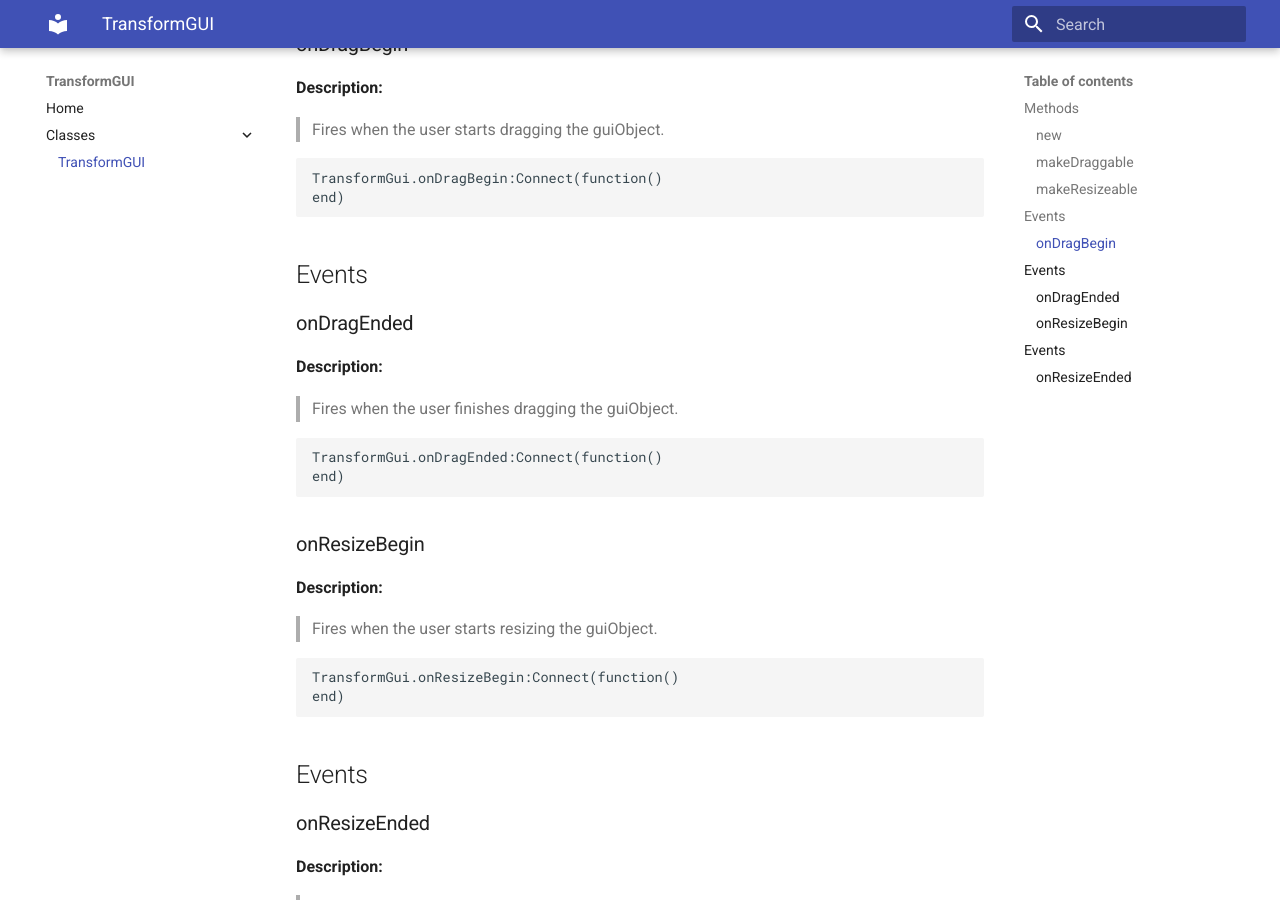
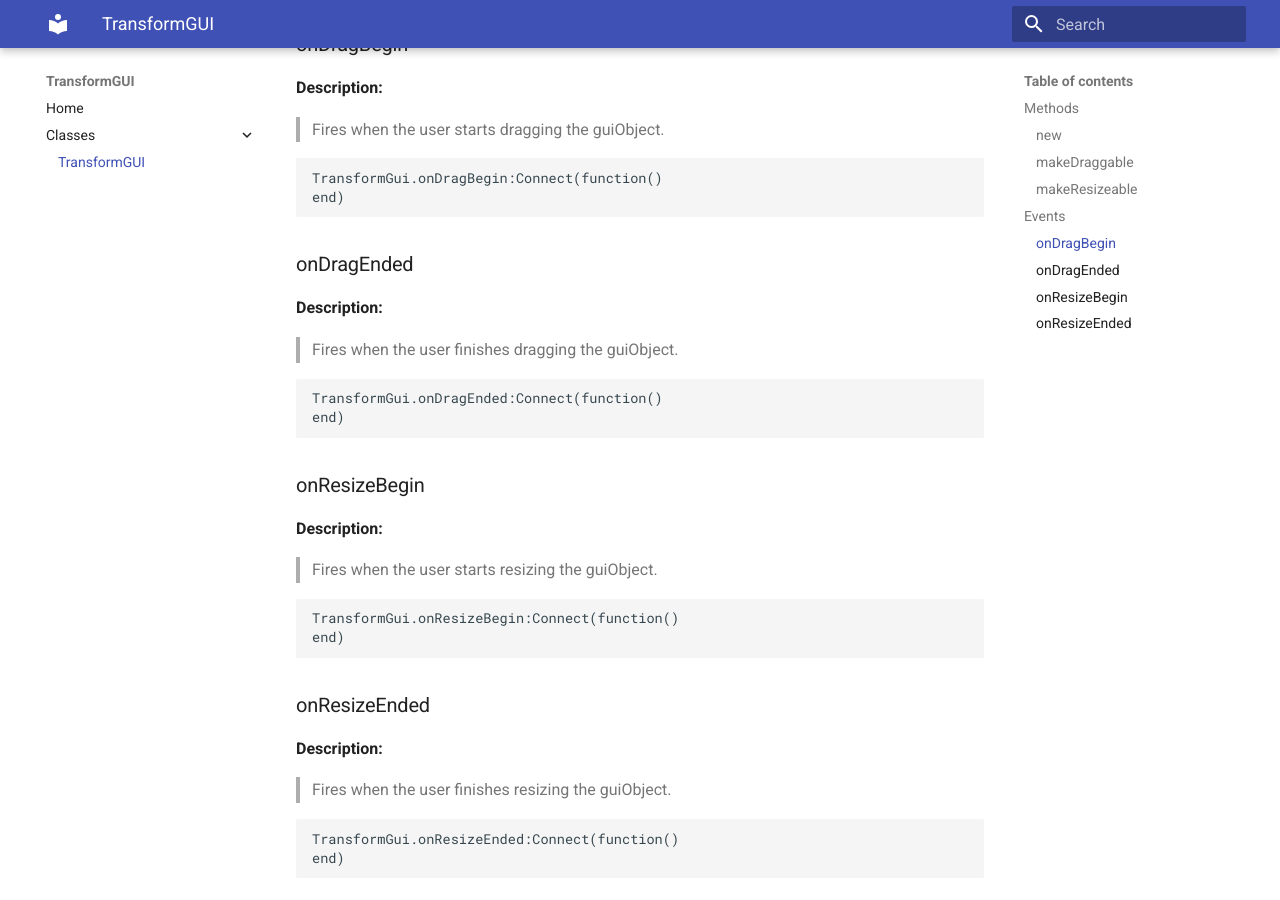
Before and after one commit to itsajhere/TransformGUI, an MkDocs documentation site: the page built from docs/classes/transformgui.md, in a window 1280 px wide and 900 px high, scrolled down 1008 px. Built offline with MkDocs 1.6.1 and Material for MkDocs 9.7.7, drawn with Linux system fonts in a browser that asks for light colours.

Commit message:
fix error with more than one "Events"

````diff
--- a/docs/classes/transformgui.md
+++ b/docs/classes/transformgui.md
@@ -49,7 +49,6 @@ TransformGui.onDragBegin:Connect(function()
 end)
 ```
 
-## Events
 ### onDragEnded
 **Description:**
 
@@ -70,7 +69,6 @@ TransformGui.onResizeBegin:Connect(function()
 end)
 ```
 
-## Events
 ### onResizeEnded
 **Description:**
 
````
